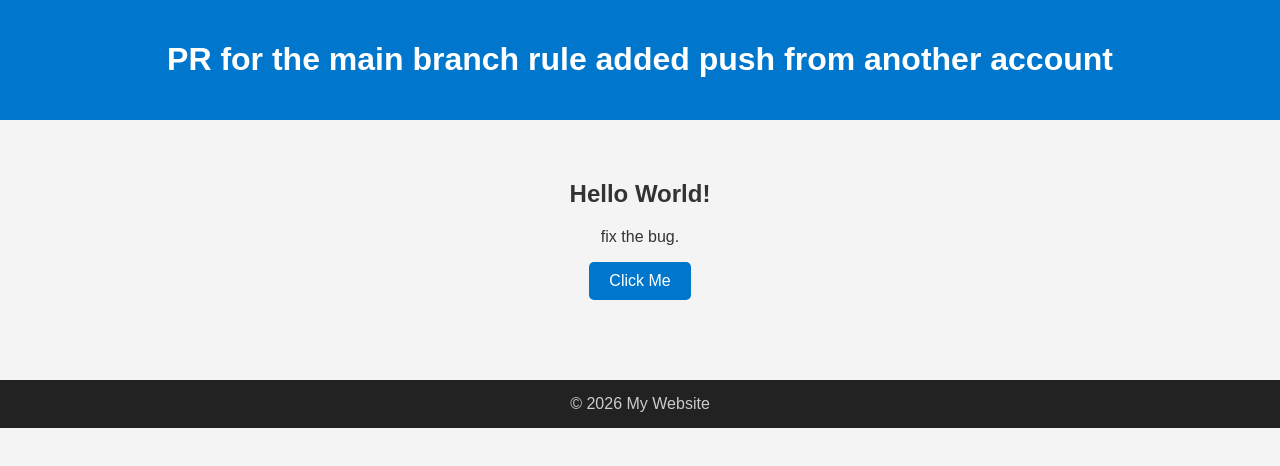
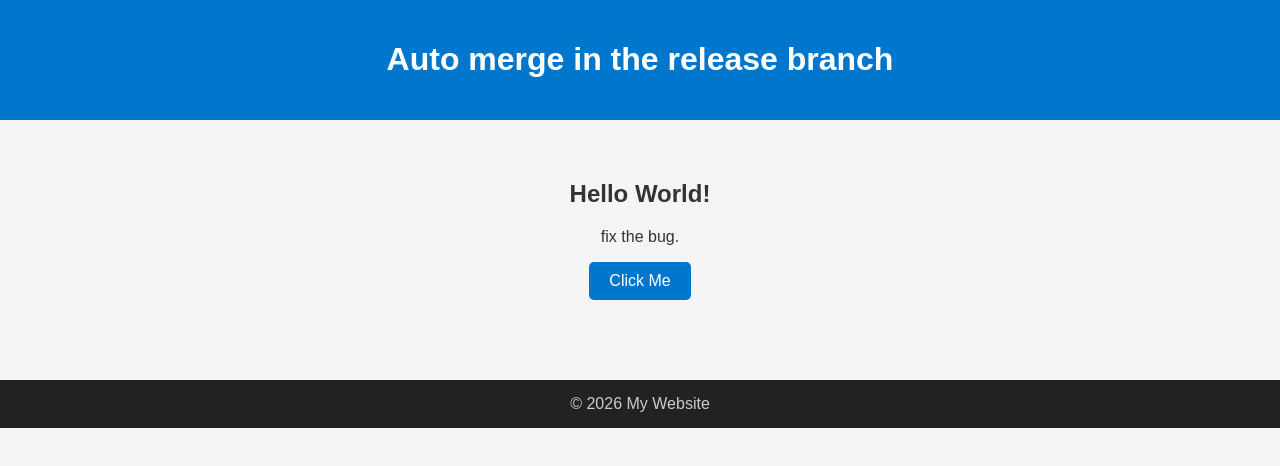
Before and after one commit to ashut3005/pypeaitestin, a website: page frontend/index.html in a window 1280 px wide. Drawn offline with Linux system fonts and the light colour scheme.

Commit message:
new branch

```diff
--- a/frontend/index.html
+++ b/frontend/index.html
@@ -52,7 +52,7 @@
 <body>
 
   <header>
-    <h1>PR for the main branch rule added push from another account</h1>
+    <h1>Auto merge in the release branch</h1>
   </header>
 
   <main>
```
